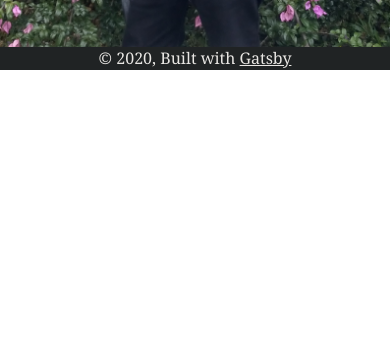
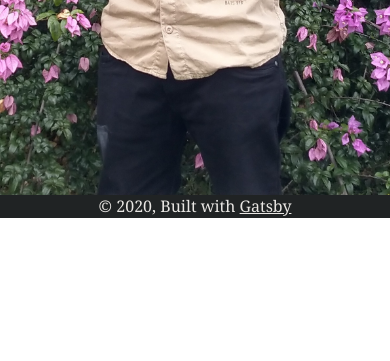
Before and after one commit to Fabian0007/My-Site, a Gatsby site: page / in a window 390 px wide. Shown: the part 483-844 px from the top of the page. Built offline with nearby package versions, Linux system fonts and the light colour scheme; Gatsby itself is replaced by a stand-in of ours.

Commit message:
The dimensions for the home were modified

```diff
--- a/src/components/slide.tsx
+++ b/src/components/slide.tsx
@@ -37,17 +37,32 @@ const Slide = () => {
           }
         }
       }
+      smmImage: file(relativePath: { eq: "me-smm.jpg" }) {
+        childImageSharp {
+          fluid(maxHeight: 3000) {
+            ...GatsbyImageSharpFluid
+          }
+        }
+      }
     }
   `);
   const sources = [
     data.smImage.childImageSharp.fluid,
     {
       ...data.lgImage.childImageSharp.fluid,
-      media: `(min-width: 625px && max-width: 849px)`,
+      media: `(min-width: 1200px)`
     },
     {
-      ...data.lgImage.childImageSharp.fluid,
-      media: `(min-width: 850px)`,
+      ...data.mdImage.childImageSharp.fluid,
+      media: `(min-width: 850px) and (max-width: 1199px)`
+    },
+    {
+      ...data.smImage.childImageSharp.fluid,
+      media: `(min-width: 650px) and (max-width: 849px)`
+    },
+    {
+      ...data.smmImage.childImageSharp.fluid,
+      media: `(max-width: 649px)`,
     }
   ];
 
--- a/src/styles/_slide.scss
+++ b/src/styles/_slide.scss
@@ -11,8 +11,20 @@
     transform: translate(-50%, -50%);
 }
 
-@media only screen and (max-width: 850px) {
+@media only screen and (max-width: 650px) {
+  .gatsby-image-wrapper > div {
+    padding-bottom: 150% !important /* your aspect ratio */
+  }
+}
+
+@media only screen and (min-width: 651px) and (max-width: 850px) {
   .gatsby-image-wrapper > div {
     padding-bottom: 112% !important /* your aspect ratio */
   }
 }
+
+@media only screen and (min-width: 850px) and (max-width: 1199px) {
+  .gatsby-image-wrapper > div {
+    padding-bottom: 60% !important /* your aspect ratio */
+  }
+}
```
Also changed, not shown: src/images/me-smm.jpg (added), 1 other file.
